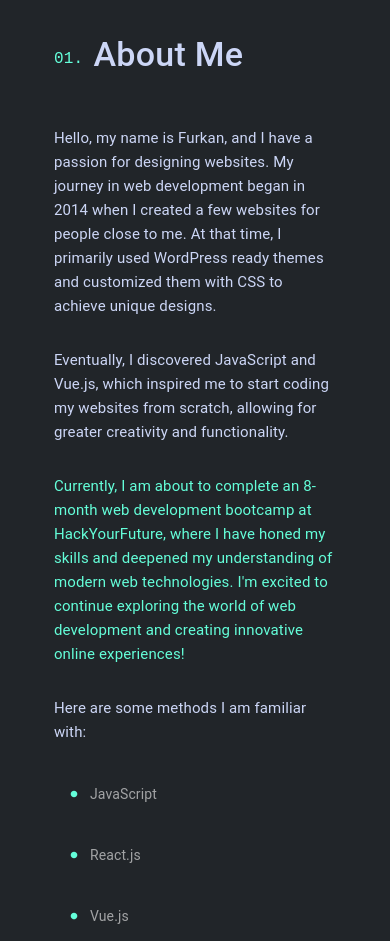
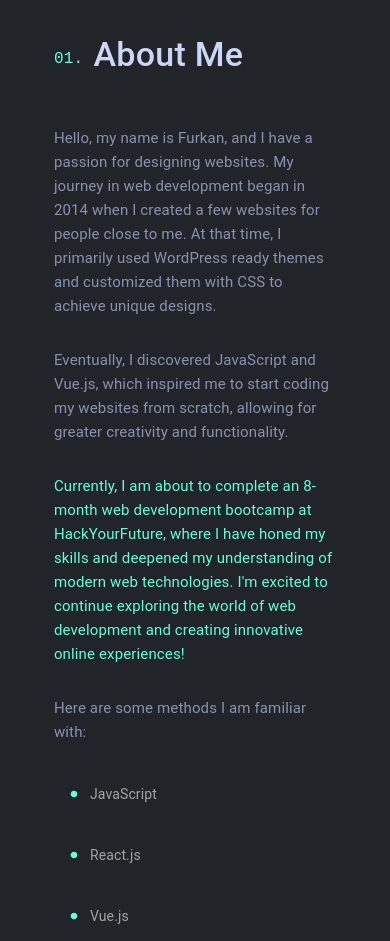
Before and after one commit to FurkannOzbek/personal-site-react, a Next.js app: page / in a window 390 px wide. Shown: the part 860-1801 px from the top of the page. Built offline with nearby package versions, Linux system fonts and the light colour scheme.

Commit message:
fix:header padding responsive fix

```diff
--- a/components/AboutMe.jsx
+++ b/components/AboutMe.jsx
@@ -86,7 +86,7 @@ export default function AboutMe() {
           <Typography
             variant="body1"
             component="p"
-            sx={{ fontWeight: "400", lineHeight: 1.6, fontSize: "15px" }}
+            sx={{ fontWeight: "400", lineHeight: 1.6, fontSize: "15px", color: "#8892b0" }}
           >
             Hello, my name is Furkan, and I have a passion for designing websites. My journey in web
             development began in 2014 when I created a few websites for people close to me. At that
@@ -97,7 +97,13 @@ export default function AboutMe() {
           <Typography
             variant="body1"
             component="p"
-            sx={{ fontWeight: "400", lineHeight: 1.6, mt: "30px", fontSize: "15px" }}
+            sx={{
+              fontWeight: "400",
+              lineHeight: 1.6,
+              mt: "30px",
+              fontSize: "15px",
+              color: "#8892b0",
+            }}
           >
             Eventually, I discovered JavaScript and Vue.js, which inspired me to start coding my
             websites from scratch, allowing for greater creativity and functionality.
@@ -121,7 +127,13 @@ export default function AboutMe() {
           <Typography
             variant="body1"
             component="p"
-            sx={{ fontWeight: "400", lineHeight: 1.6, mt: "30px", fontSize: "15px" }}
+            sx={{
+              fontWeight: "400",
+              lineHeight: 1.6,
+              mt: "30px",
+              fontSize: "15px",
+              color: "#8892b0",
+            }}
           >
             Here are some methods I am familiar with:
           </Typography>
--- a/components/Header.jsx
+++ b/components/Header.jsx
@@ -63,7 +63,7 @@ export default function Header() {
         justifyContent: "flex-end",
         backgroundColor: shadow ? "rgba(var(--background), 0.5)" : "var(--background)",
         backdropFilter: shadow ? "blur(5px)" : "none",
-        padding: "25px",
+        padding: { xl: "25px", lg: "20px", md: "15px" },
         position: "fixed",
         top: isVisible ? "0" : "-100px", // Hide the header when scrolling down
         left: 0,
```
